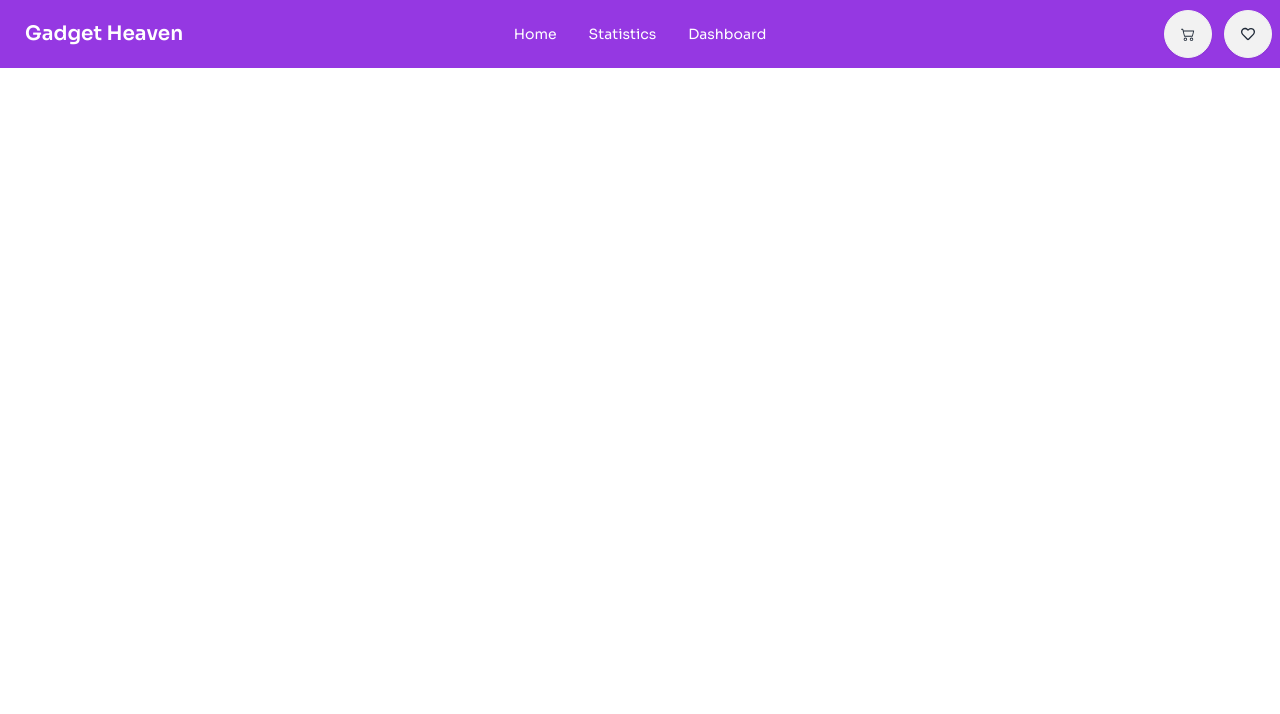
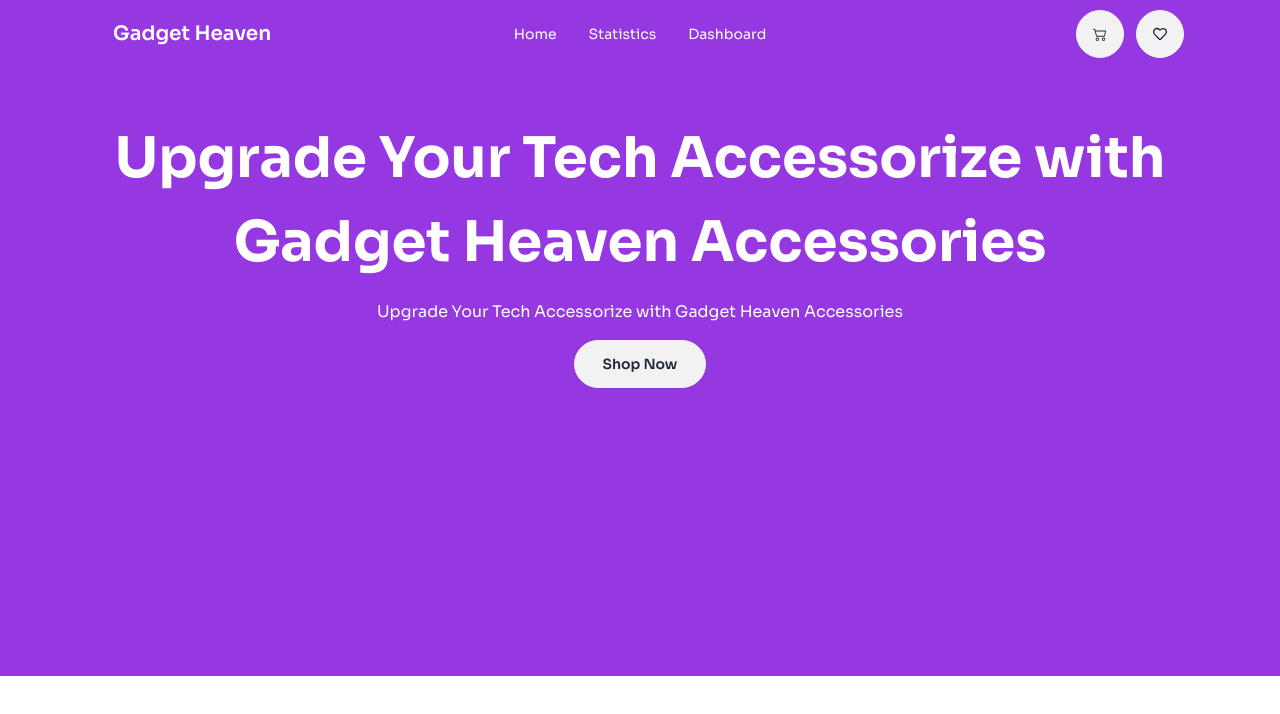
Before and after one commit to Rza-O/gadget-heaven-react-router-assignment, a React (Vite) app: page / in a window 1280 px wide. Shown: the top 714 px of the page. Built offline with nearby package versions, Linux system fonts and the light colour scheme.

Commit message:
added banner

```diff
--- a/src/Components/Header.jsx
+++ b/src/Components/Header.jsx
@@ -11,7 +11,7 @@ const Header = () => {
     </>
     return (
         <div className='bg-primary text-white'>
-            <div className="navbar">
+            <div className="navbar px-24">
                 <div className="navbar-start">
                     <div className="dropdown">
                         <div tabIndex={0} role="button" className="btn btn-ghost lg:hidden">
@@ -46,6 +46,11 @@ const Header = () => {
                     <a className="btn rounded-full"><FaRegHeart /></a>
                 </div>
             </div>
+                <div className='text-center w-11/12 mx-auto space-y-4 pb-72 mt-12'>
+                    <h1 className='font-bold text-[56px]'>Upgrade Your Tech Accessorize with Gadget Heaven Accessories</h1>
+                    <p className=''>Upgrade Your Tech Accessorize with Gadget Heaven Accessories</p>
+                    <button className='btn rounded-3xl py-4 px-7'>Shop Now</button>
+                </div>
         </div>
     );
 };
```
